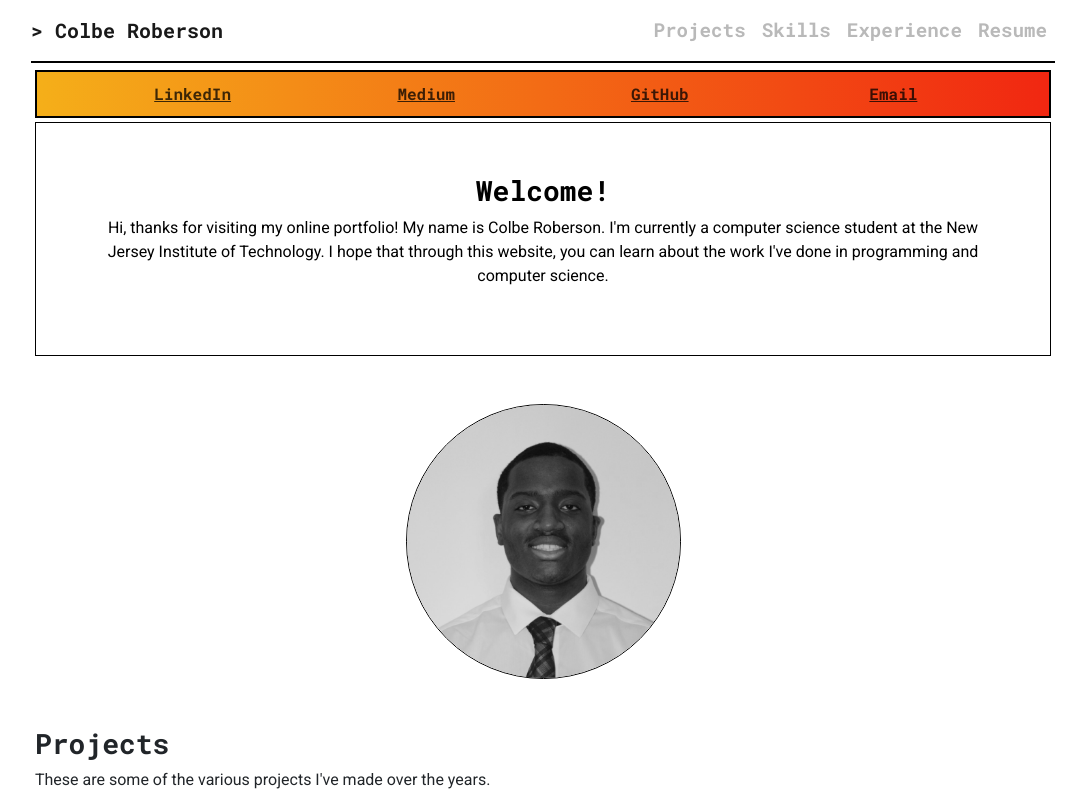
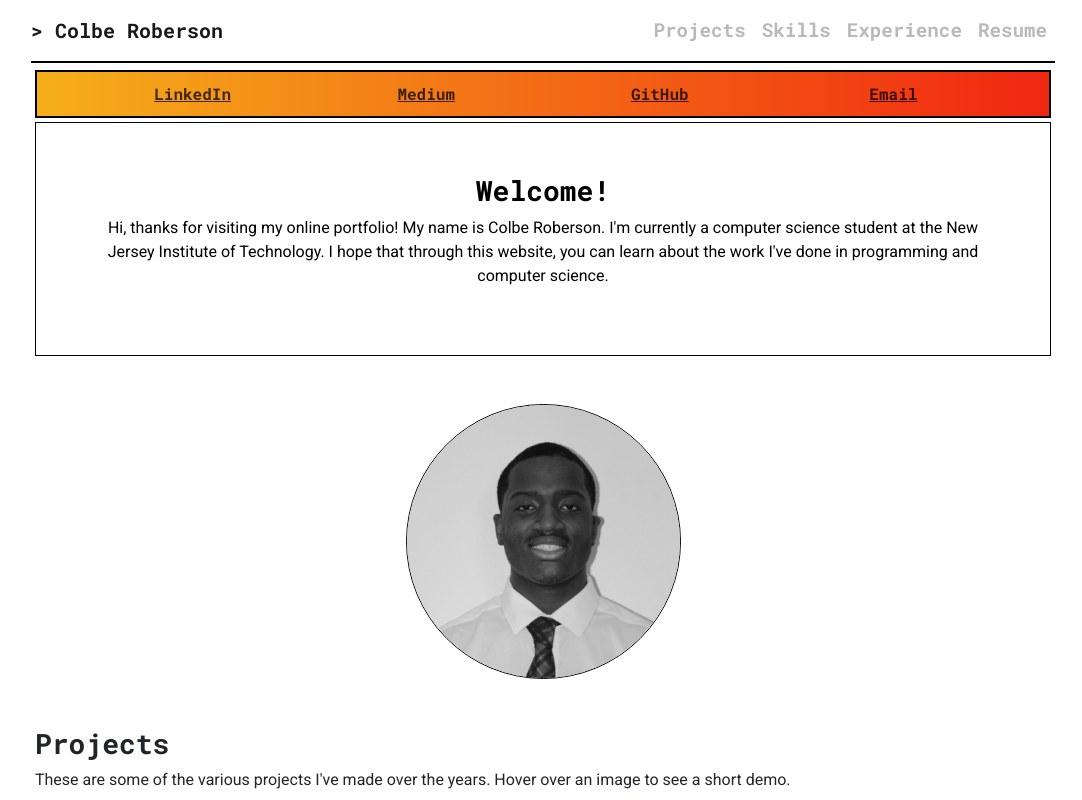
Before and after one commit to cgr28/onlineportfolio, a React (Create React App) app: page / in a window 1280 px wide. Shown: the top 800 px of the page, without its empty margins (97-1179 px from the left). Built offline with nearby package versions, Linux system fonts and the light colour scheme.

Commit message:
attempt to fix pdf downloads

```diff
--- a/src/sections/Projects.js
+++ b/src/sections/Projects.js
@@ -12,13 +12,13 @@ export default function Projects() {
 
     return (
         <div className="projects container mx-auto " id="projects">
-            <Header title={"Projects"} caption={"These are some of the various projects I've made over the years."} />
+            <Header title={"Projects"} caption={"These are some of the various projects I've made over the years.  Hover over an image to see a short demo."} />
             <div className="row projects-row mx-auto" style={{width: "fit-content"}}>
                 <div className="col-sm-12 col-md-6 col-lg-4">
                     <ProjectCard title={"Simply Weather"} image={simplyWeather} caption={"Simply Weather is a website that lets you view the weather anywhere in the world.  You may also favorite locations so that they appear on the home page.  I used the OpenWeatherMap API to receive the weather data, then displayed it using Django, CSS, HTML, and JS."} gitLink={"https://github.com/cgr28/simplyweather"} webLink={"https://simplyweatherapp.herokuapp.com/"} />
                 </div>
                 <div className="col-sm-12 col-md-6 col-lg-4">
-                    <ProjectCard title={"Maze Generator/Solver"} image={mazeGenerator} caption={"This is a website I created that generates mazes and solutions using one of the many algorithms I implemented.  I wrote the backend in Python Flask and the frontend was made using CSS, HTML, JS, and Bootstrap."} gitLink={"https://github.com/cgr28/maze-creator-and-solver"} webLink={"https://maze-creator-and-solver.herokuapp.com/"} />
+                    <ProjectCard title={"Maze Generator/Solver"} gif={"https://raw.githubusercontent.com/cgr28/maze-creator-and-solver/main/imgs/walkthrough.gif"} image={mazeGenerator} caption={"This is a website I created that generates mazes and solutions using one of the many algorithms I implemented.  I wrote the backend in Python Flask and the frontend was made using CSS, HTML, JS, and Bootstrap."} gitLink={"https://github.com/cgr28/maze-creator-and-solver"} webLink={"https://maze-creator-and-solver.herokuapp.com/"} />
                 </div>
                 <div className="col-sm-12 col-md-6 col-lg-4">
                     <ProjectCard title={"Auto Censor"} image={"https://raw.githubusercontent.com/cgr28/autocensor/main/censor-example.png"} caption={"This is a Python script I wrote that allows you to censor a given set of words in an image.  I used Tesseract OCR for character recognition and OpenCV to load and edit the image."} gitLink={"https://github.com/cgr28/autocensor"} webLink={"https://github.com/cgr28/autocensor#auto-censor"} />
--- a/src/sections/Resume.js
+++ b/src/sections/Resume.js
@@ -2,13 +2,13 @@ import React from "react";
 import Header from "../components/Header";
 import "./Resume.scss"
 import resume from "../imgs/colbe-roberson-resume-img.jpg"
-import resumePdf from "../imgs/colbe-roberson-resume.pdf"
+import resumePdf from "../pdf/colbe-roberson-resume.pdf"
 
 export default function Resume() {
     return (
         <div className="resume container mx-auto mb-5" id="resume">
             <Header title={"Resume"} caption={"My resume.  Ready and available for download."} />
-            <a href={resumePdf} download target="_blank" rel="noreferrer" data-aos="fade-down" data-aos-once="true"><div class="download-button text-center mx-auto mb-3">Download</div></a>
+            <a href={resumePdf} download data-aos="fade-down" data-aos-once="true"><div class="download-button text-center mx-auto mb-3">Download</div></a>
             <img className="mx-auto resume-img" src={resume} alt="My resume" data-aos="fade-down" data-aos-once="true" />
         </div>
     )
```
Also changed, not shown: 1 other file (tests, documents, lock files or other folders).
